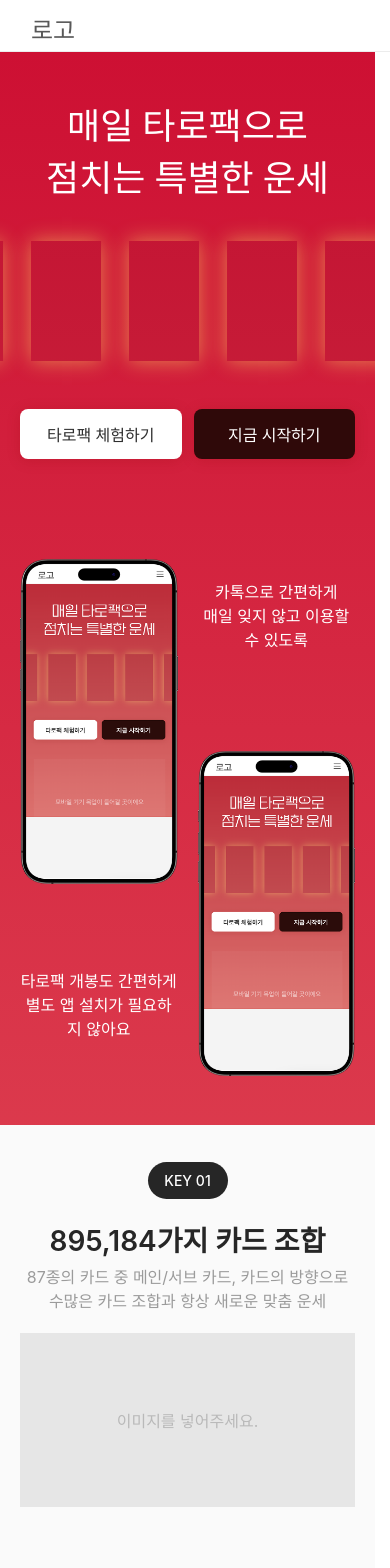
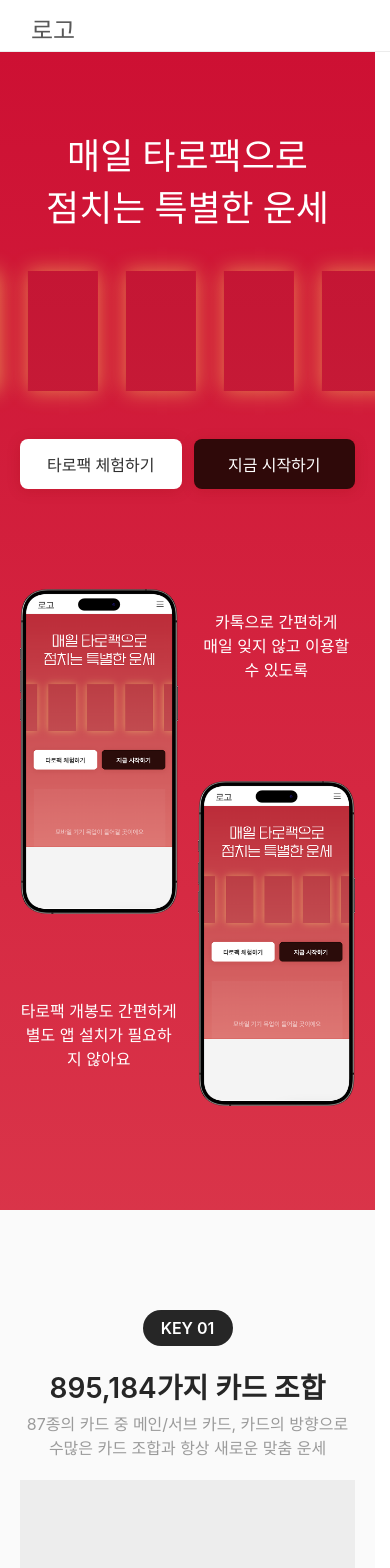
Before and after one commit to ev33/tarotpack, a SvelteKit app: page / in a window 390 px wide. Shown: the top 1568 px of the page. Built offline with nearby package versions, Linux system fonts and the light colour scheme; some icons are missing; a web font is replaced by a local one.

Commit message:
섹션 레이아웃 간격 수정

```diff
--- a/src/routes/S1Banner.svelte
+++ b/src/routes/S1Banner.svelte
@@ -91,7 +91,7 @@
 			}}>지금 시작하기</button
 		>
 	</div>
-	<div id="mockupContainer">
+	<div id="mockupContainer" on:}>
 		<div id="leftMockup">
 			<img id="leftMockupImage" alt="모바일 목업" src={mockup} /><br /><br /><br /><br /><br
 			/>타로팩 개봉도 간편하게<br />별도 앱 설치가 필요하지 않아요
@@ -102,7 +102,7 @@
 		</div>
 	</div>
 	<div>
-		<div class="keyContainer" in:fly={{ x: 100, duration: 500 }}>
+		<div class="keyContainer">
 			<div class="key">KEY 01</div>
 			<div class="keyTitle">895,184가지 카드 조합</div>
 			<div class="keyDesc">
@@ -110,7 +110,7 @@
 			</div>
 			<div class="keyImage">이미지를 넣어주세요.</div>
 		</div>
-		<div class="keyContainer" in:fly={{ x: 100, duration: 500 }}>
+		<div class="keyContainer">
 			<div class="key">KEY 02</div>
 			<div class="keyTitle">AI의 맞춤형 해석</div>
 			<div class="keyDesc">
@@ -118,7 +118,7 @@
 			</div>
 			<div class="keyImage">이미지를 넣어주세요.</div>
 		</div>
-		<div class="keyContainer" in:fly={{ x: 100, duration: 500 }}>
+		<div class="keyContainer">
 			<div class="key">KEY 03</div>
 			<div class="keyTitle">몰입력 있는 그래픽</div>
 			<div class="keyDesc">
@@ -131,7 +131,7 @@
 
 <style>
 	#S1Banner {
-		padding: 12% 0px 0px 0px;
+		padding: 20% 0px 0px 0px;
 		background-image: linear-gradient(to top, rgb(236, 106, 106), rgb(205, 16, 51));
 		color: rgb(255, 255, 255);
 		overflow: hidden;
@@ -141,7 +141,7 @@
 		display: flex;
 		margin-left: 20px;
 		margin-right: 20px;
-		margin-bottom: 12%;
+		margin-bottom: 100px;
 	}
 
 	#leftMockup {
@@ -228,12 +228,9 @@
 
 	.keyContainer {
 		position: relative;
-		/* top: -1px; */
 		background-color: white;
-		padding-top: 10%;
-		padding-bottom: 40px;
-		/* border-top-left-radius: 30px; */
-		/* border-top-right-radius: 30px; */
+		padding-top: 100px;
+		padding-bottom: 60px;
 		background-color: rgb(250, 250, 250);
 	}
 
@@ -245,7 +242,7 @@
 		margin: auto;
 		font-size: 18px;
 		padding: 10px;
-		font-weight: 500;
+		font-weight: 600;
 		margin-bottom: 20px;
 	}
 
@@ -266,11 +263,11 @@
 	}
 
 	.keyImage {
-		padding-bottom: 20%;
-		background-color: #00000014;
+		padding-bottom: 30%;
+		background-color: #cdcdcd4e;
 		margin: 20px 60px 0px 60px;
 
-		padding-top: 20%;
+		padding-top: 30%;
 		color: rgb(185, 185, 185);
 		text-align: center;
 	}
@@ -290,10 +287,10 @@
 		}
 
 		.key {
-			width: 80px;
-			font-size: 14px;
-			padding: 10px;
-			font-weight: 500;
+			width: 90px;
+			font-size: 16px;
+			padding: 8px;
+			font-weight: 600;
 			margin-bottom: 20px;
 		}
 
```
